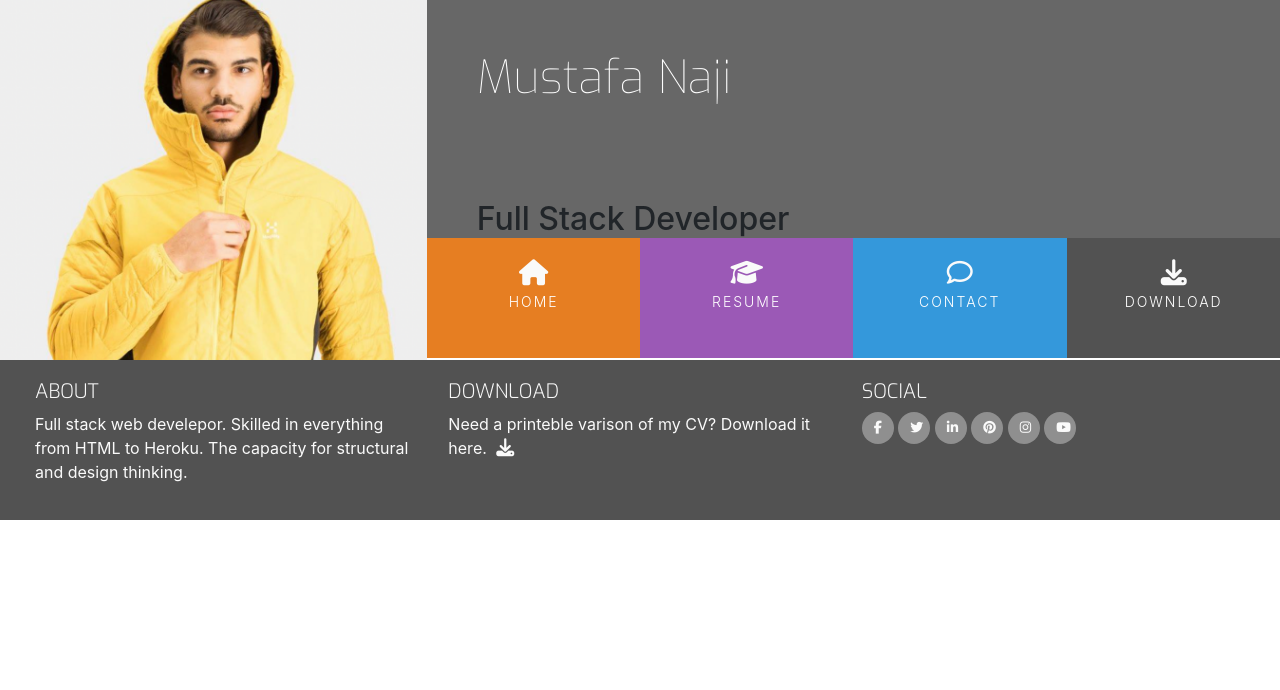
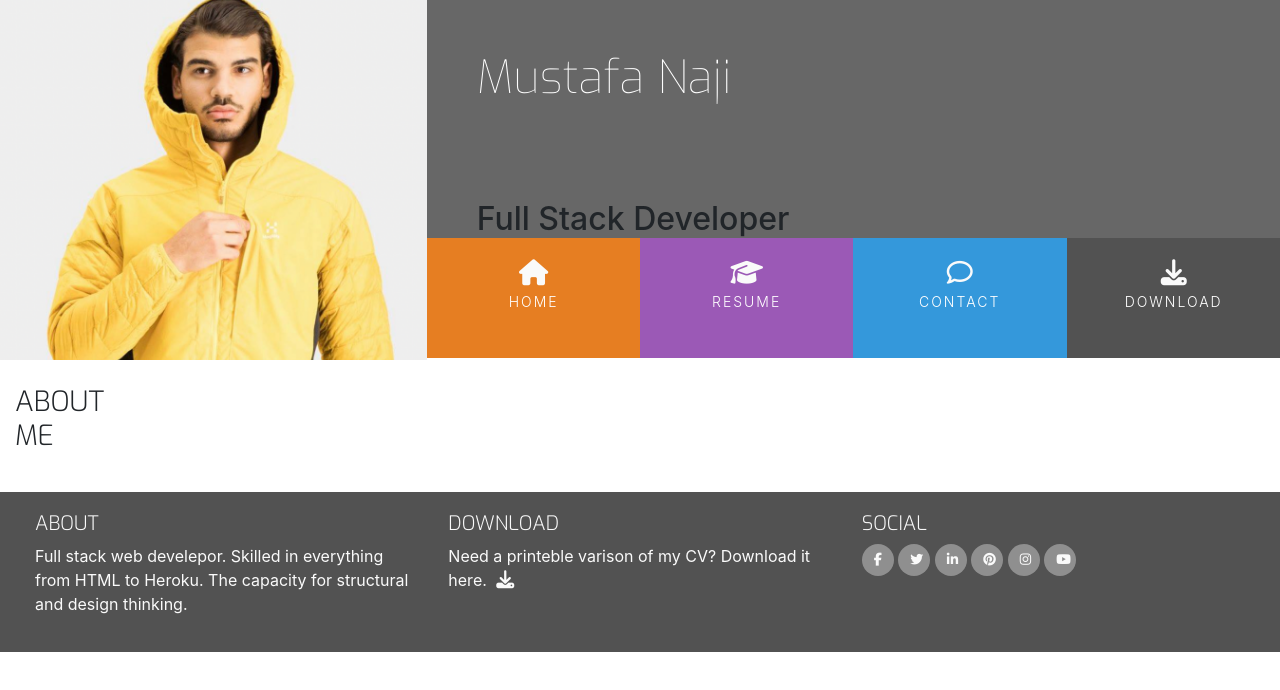
Before and after one commit to Mustafanaji0413/cv-project, a plain HTML site: page index.html in a window 1280 px wide. Drawn offline with nearby package versions, Linux system fonts and the light colour scheme.

Commit message:
Add about me section and add some further styling

```diff
--- a/assets/css/style.css
+++ b/assets/css/style.css
@@ -22,6 +22,10 @@
     background-color: #525252;
 }
 
+.bg-color-three-reasons {
+    background-color: #fff;
+}
+
 /* --------------------------Special paddings/margins/text-----------------------------------*/
 
 h1,
@@ -43,6 +47,24 @@ h4 {
 
 .inline-block {
     display: inline-block;
+}
+
+.row-table {
+    display: table;
+}
+
+.section.column {
+    display: table-cell;
+    padding: 0 30 30px;
+    float: none;
+}
+
+.section-heading {
+    font-family: "Exo", sans-serif;
+    font-weight: 300;
+    margin-top: 25px;
+    margin-bottom: 40px;
+
 }
 
 /* --------------------------Heading-----------------------------------*/
--- a/index.html
+++ b/index.html
@@ -52,8 +52,16 @@
             </div>
         </div>
     </header>
-    <section>
-
+    <section class="container-fluid">
+        <div class="row row-table">
+            <div class="col-md-8 bg-color-three-reasons section-column">
+                <div class="row">
+                    <div class="col">
+                        <h3 class="section-heading uppercase">About Me</h3>
+                    </div>
+                </div>
+            </div>
+        </div>
     </section>
     <footer class="container-fluid">
         <div class="row" id="footer-details">
```
